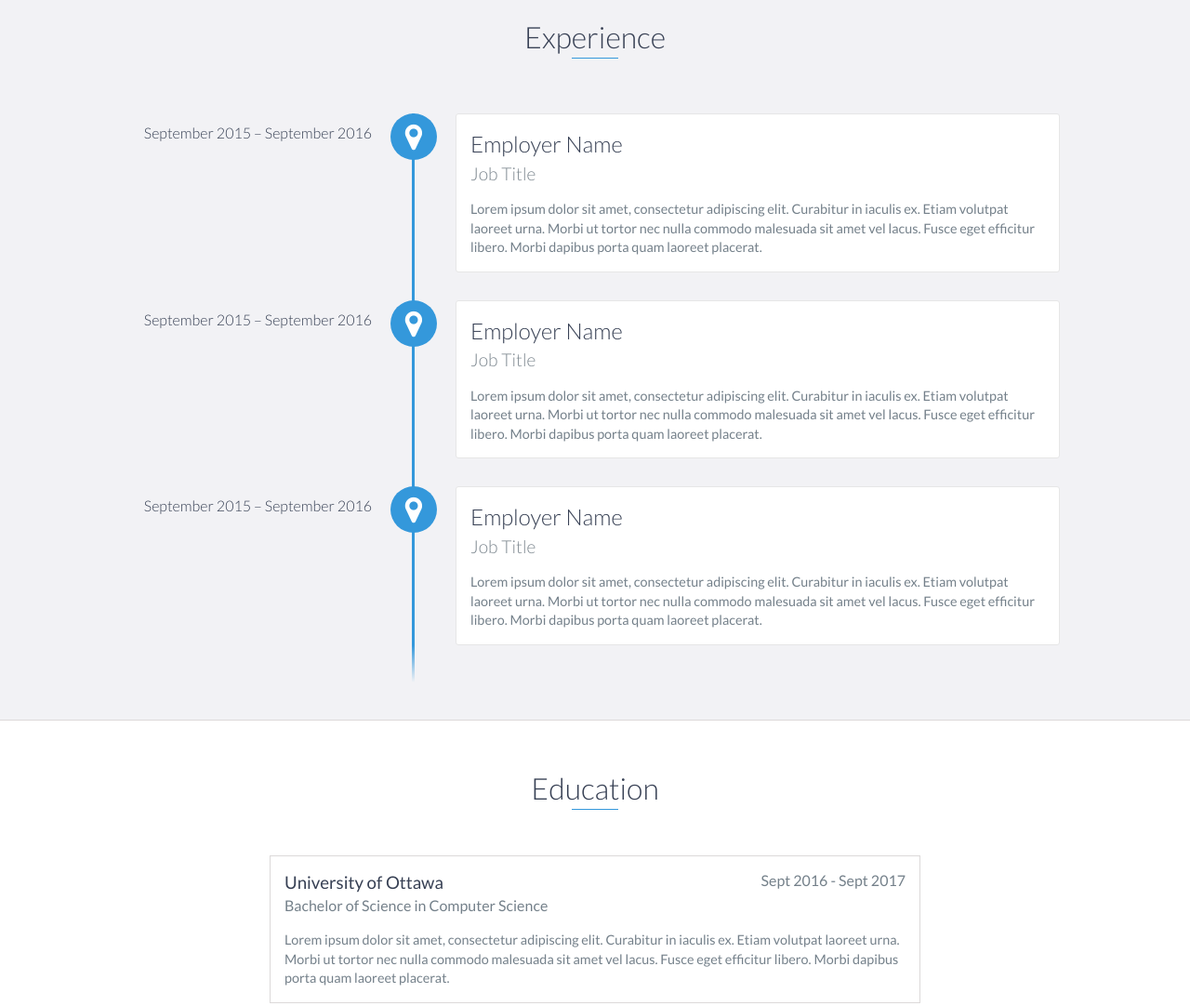
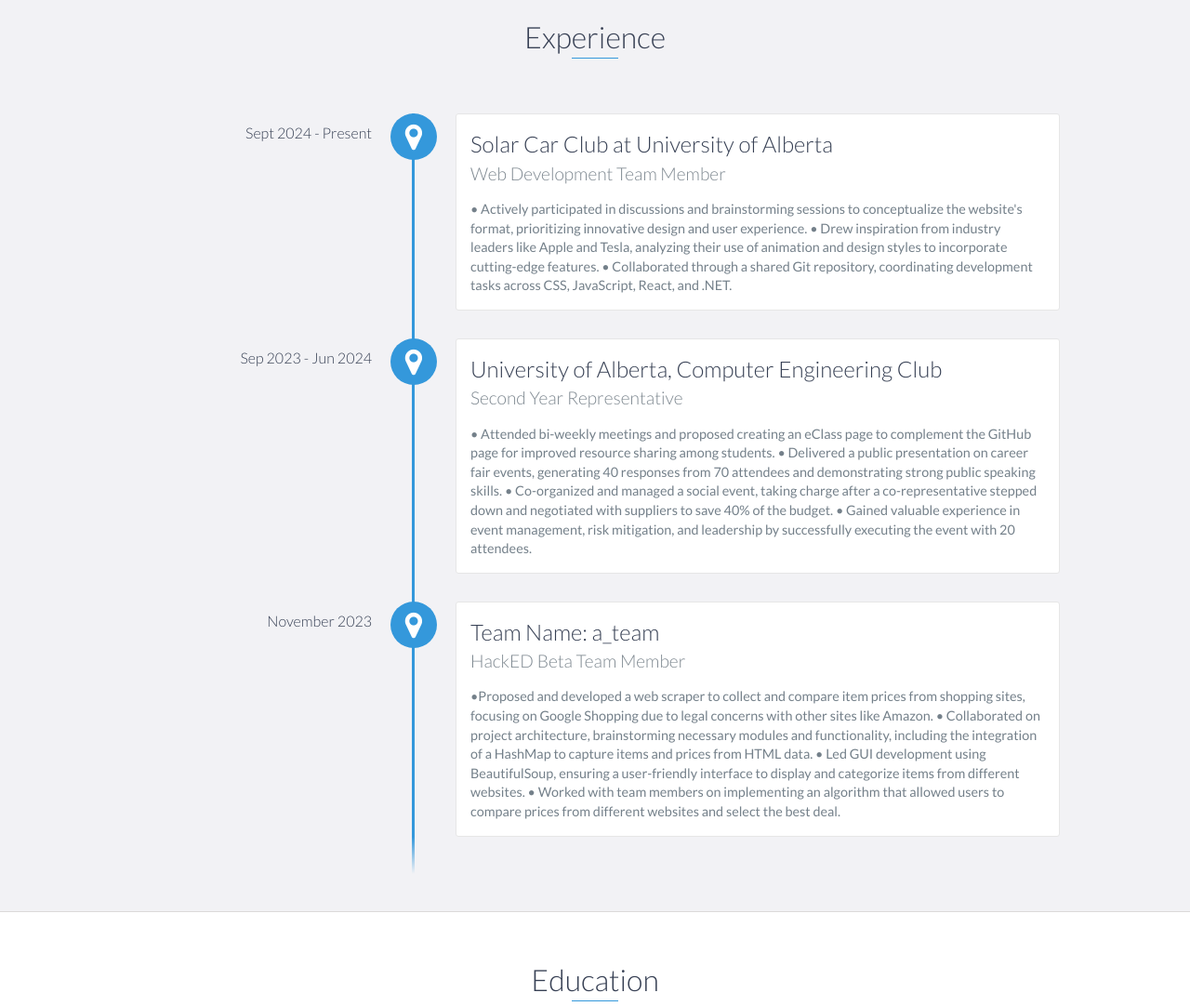
Before and after one commit to Zhouyi-Yu/Zhouyi-Yu.github.io, a website: page index.html in a window 1280 px wide. Shown: the part 1060-2142 px from the top of the page at 93% size. Drawn offline with nearby package versions, Linux system fonts and the light colour scheme.

Commit message:
Update index.html

```diff
--- a/index.html
+++ b/index.html
@@ -85,27 +85,36 @@
     <div id="experience" class="background-alt">
         <h2 class="heading">Experience</h2>
         <div id="experience-timeline">
-            <div data-date="September 2015 – September 2016">
-                <h3>Employer Name</h3>
-                <h4>Job Title</h4>
+            <div data-date="Sept 2024 - Present">
+                <h3>Solar Car Club at University of Alberta</h3>
+                <h4>Web Development Team Member</h4>
                 <p>
-                    Lorem ipsum dolor sit amet, consectetur adipiscing elit. Curabitur in iaculis ex. Etiam volutpat laoreet urna. Morbi ut tortor nec nulla commodo malesuada sit amet vel lacus. Fusce eget efficitur libero. Morbi dapibus porta quam laoreet placerat.
+                • Actively participated in discussions and brainstorming sessions to conceptualize the website's format, prioritizing innovative design and user experience.
+		• Drew inspiration from industry leaders like Apple and Tesla, analyzing their use of animation and design styles to incorporate cutting-edge features.
+		• Collaborated through a shared Git repository, coordinating development tasks across CSS, JavaScript, React, and .NET.
+
                 </p>
             </div>
 
-            <div data-date="September 2015 – September 2016">
-                <h3>Employer Name</h3>
-                <h4>Job Title</h4>
+            <div data-date="Sep 2023 - Jun 2024">
+                <h3>University of Alberta, Computer Engineering Club</h3>
+                <h4>Second Year Representative </h4>
                 <p>
-                    Lorem ipsum dolor sit amet, consectetur adipiscing elit. Curabitur in iaculis ex. Etiam volutpat laoreet urna. Morbi ut tortor nec nulla commodo malesuada sit amet vel lacus. Fusce eget efficitur libero. Morbi dapibus porta quam laoreet placerat.
+                • Attended bi-weekly meetings and proposed creating an eClass page to complement the GitHub page for improved resource sharing among students.
+		• Delivered a public presentation on career fair events, generating 40 responses from 70 attendees and demonstrating strong public speaking skills.
+		• Co-organized and managed a social event, taking charge after a co-representative stepped down and negotiated with suppliers to save 40% of the budget.
+		• Gained valuable experience in event management, risk mitigation, and leadership by successfully executing the event with 20 attendees.
                 </p>
             </div>
 
-            <div data-date="September 2015 – September 2016">
-                <h3>Employer Name</h3>
-                <h4>Job Title</h4>
+            <div data-date="November 2023">
+                <h3>Team Name: a_team</h3>
+                <h4>HackED Beta Team Member </h4>
                 <p>
-                    Lorem ipsum dolor sit amet, consectetur adipiscing elit. Curabitur in iaculis ex. Etiam volutpat laoreet urna. Morbi ut tortor nec nulla commodo malesuada sit amet vel lacus. Fusce eget efficitur libero. Morbi dapibus porta quam laoreet placerat.
+                •Proposed and developed a web scraper to collect and compare item prices from shopping sites, focusing on Google Shopping due to legal concerns with other sites like Amazon.
+		• Collaborated on project architecture, brainstorming necessary modules and functionality, including the integration of a HashMap to capture items and prices from HTML data.
+		• Led GUI development using BeautifulSoup, ensuring a user-friendly interface to display and categorize items from different websites.
+		• Worked with team members on implementing an algorithm that allowed users to compare prices from different websites and select the best deal.
                 </p>
             </div>
         </div>
```
